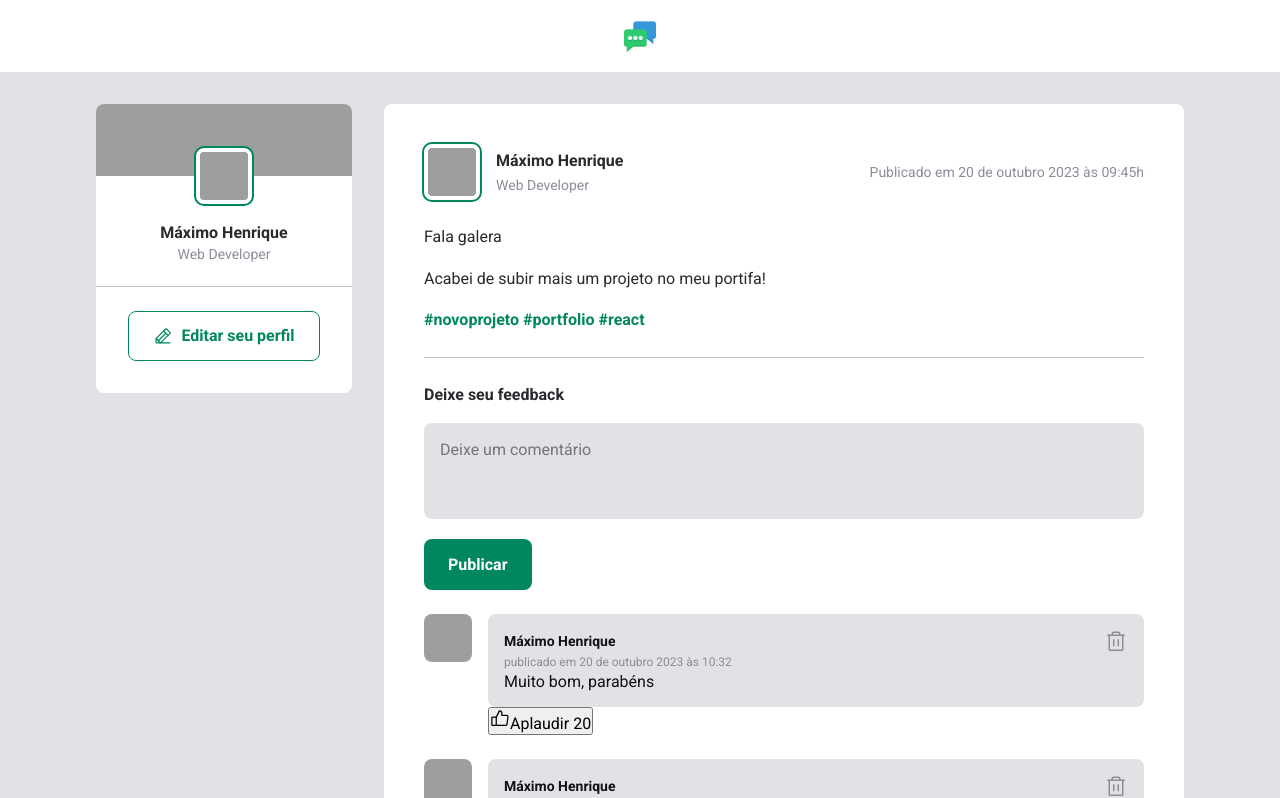
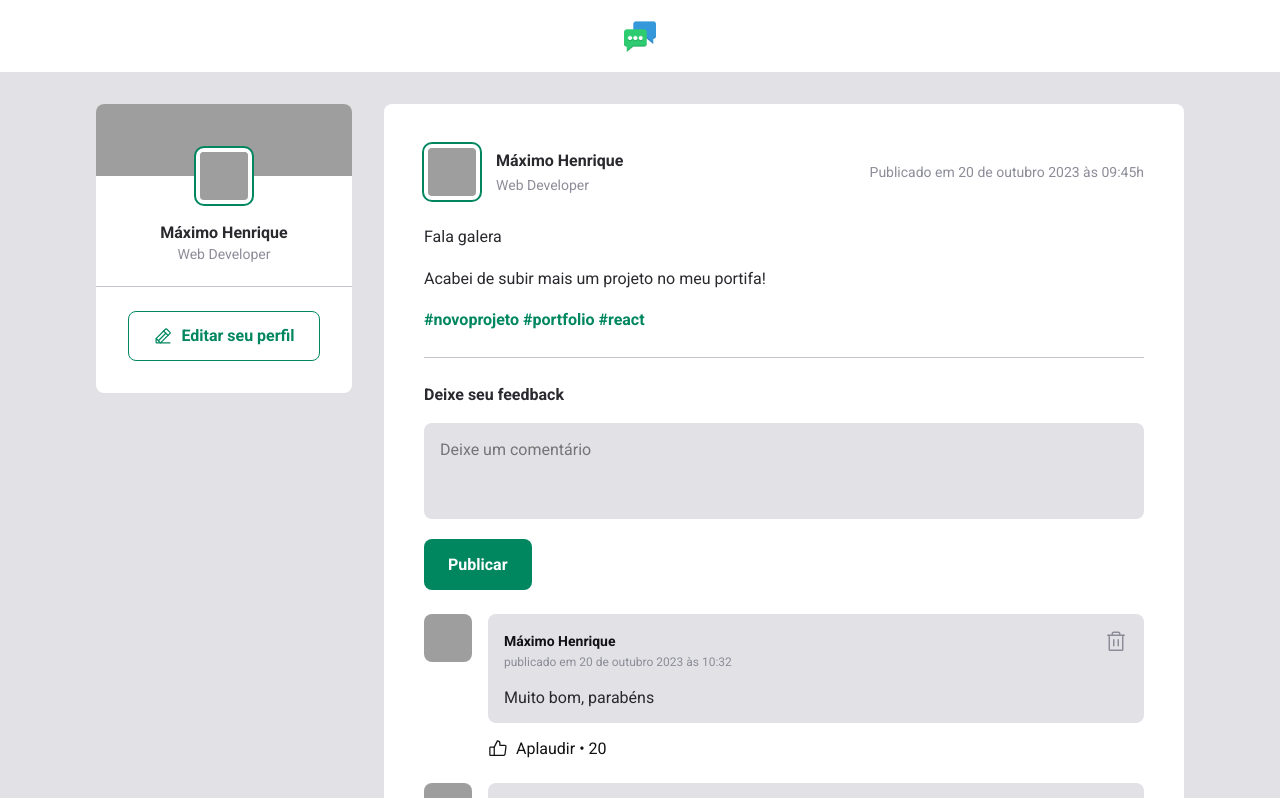
Before and after one commit to maxmonteiro/react-feed, a React (Vite) app: page / in a window 1280 px wide. Shown: the top 798 px of the page. Built offline with nearby package versions, Linux system fonts and the light colour scheme; grey boxes are pictures that could not be loaded.

Commit message:
ajusta estilo do conteudo do comentario

```diff
--- a/src/components/Comment.module.css
+++ b/src/components/Comment.module.css
@@ -51,3 +51,34 @@
 .commentContent header button:hover {
     color: var(--red-500);
 }
+
+.commentContent p {
+    margin-top: 1rem;
+    color: var(--gray-700);
+}
+
+.commentBox footer {
+    margin-top: 1rem;
+}
+
+.commentBox footer button {
+    cursor: pointer;
+    display: flex;
+    align-items: center;
+    color: var(--gray-500);
+    background: transparent;
+    border: 0;
+}
+
+.commentBox footer button:hover {
+    color: var(--green-500);
+}
+
+.commentBox footer button svg {
+    margin-right: 0.5rem;
+}
+
+.commentBox footer button span::before {
+    content: '\2022';
+    padding: 0 0.25rem;
+}
```
